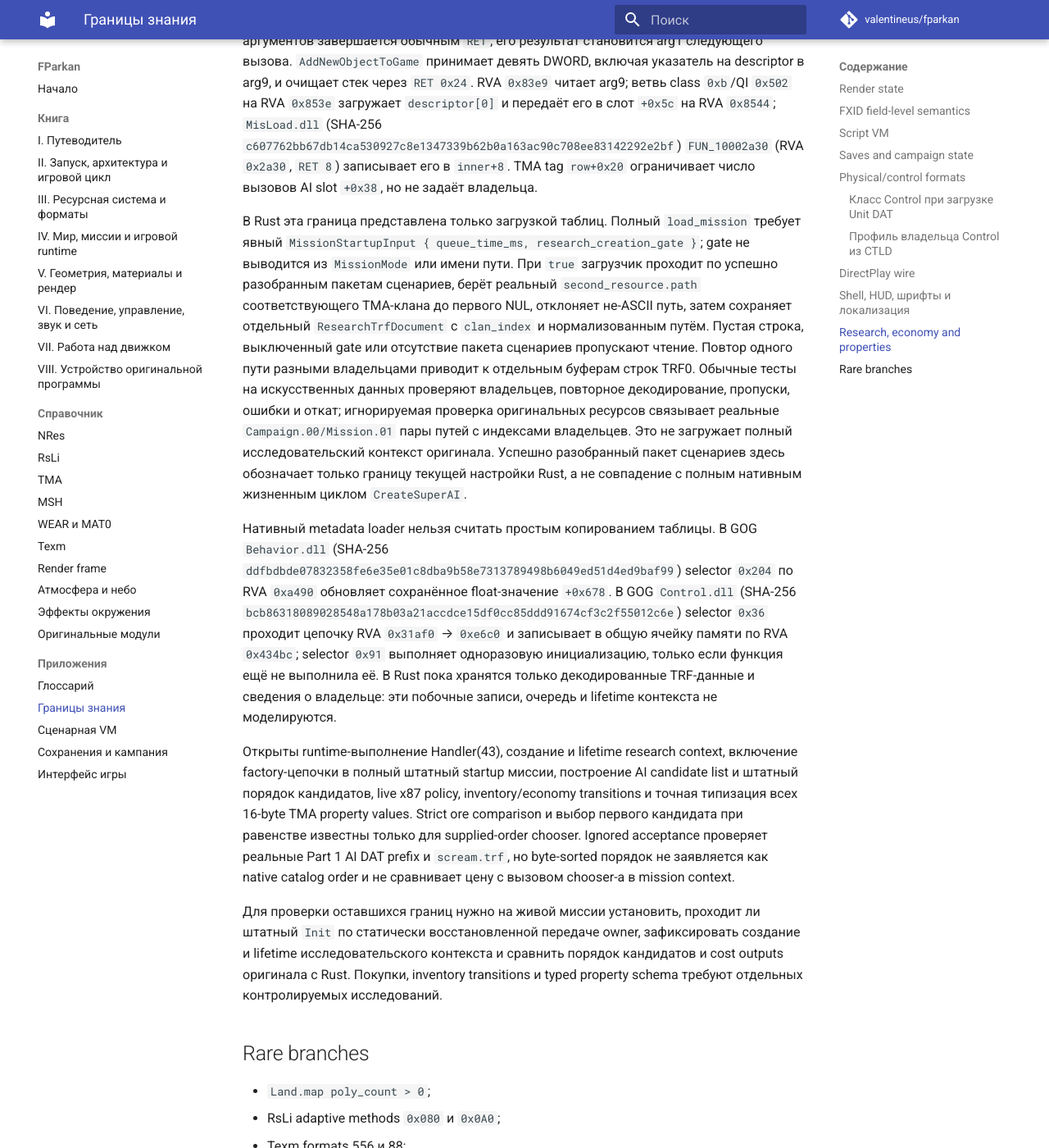
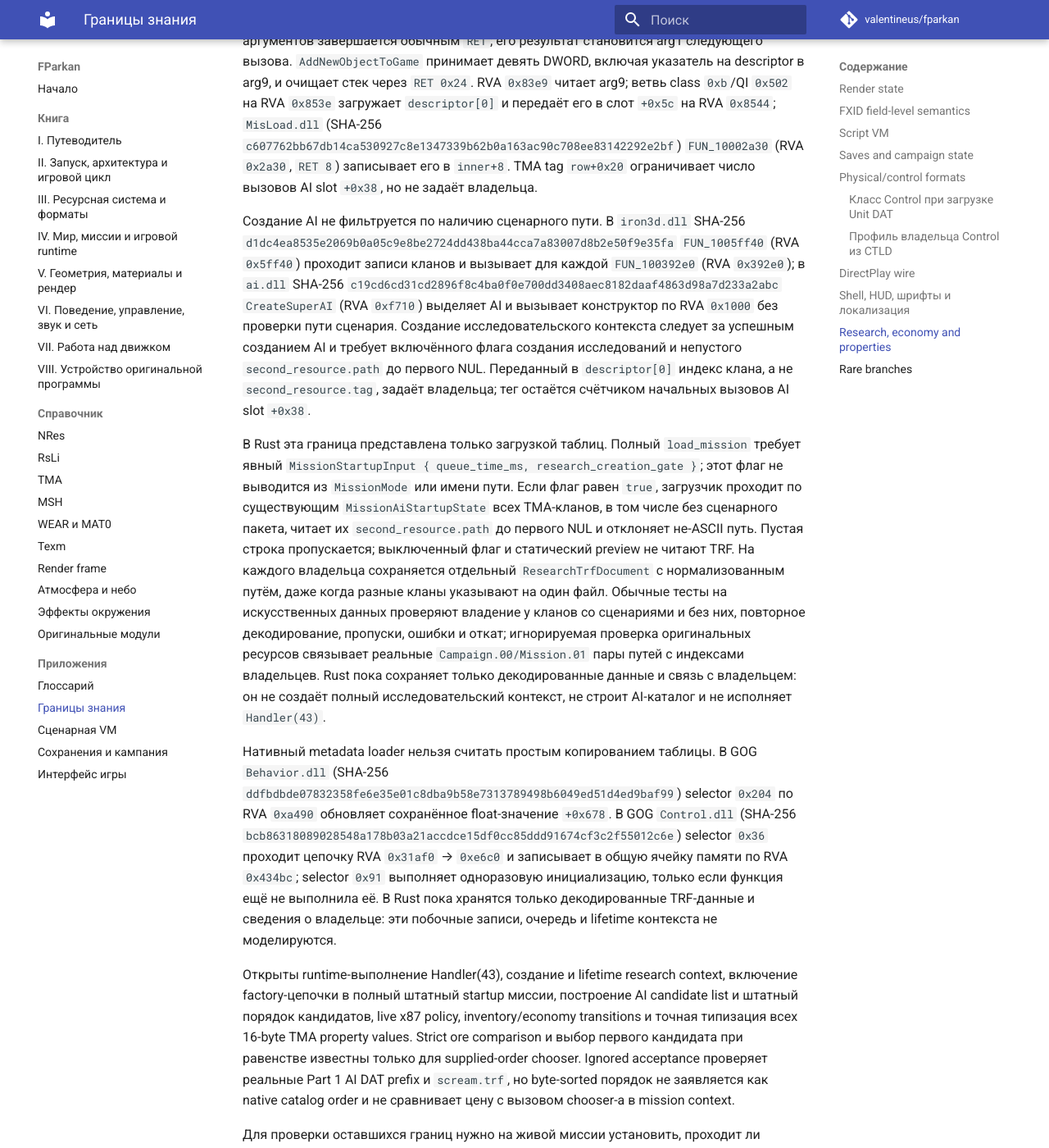
Before and after one commit to valentineus/fparkan, an MkDocs documentation site: the page built from docs/appendices/knowledge-boundaries.md, in a window 1280 px wide and 1400 px high, scrolled down 20536 px. Shown: the whole window at 82% size. Built offline with MkDocs 1.6.1 and Material for MkDocs 9.7.7, drawn with Linux system fonts in a browser that asks for light colours; comment, search, counter and statistics services are not loaded.

Commit message:
fix(runtime): load research tables for every AI owner

```diff
--- a/docs/appendices/knowledge-boundaries.md
+++ b/docs/appendices/knowledge-boundaries.md
@@ -905,22 +905,34 @@ arg1 следующего вызова. `AddNewObjectToGame` принимает
 `FUN_10002a30` (RVA `0x2a30`, `RET 8`) записывает его в `inner+8`. TMA tag
 `row+0x20` ограничивает число вызовов AI slot `+0x38`, но не задаёт владельца.
 
+Создание AI не фильтруется по наличию сценарного пути. В `iron3d.dll` SHA-256
+`d1dc4ea8535e2069b0a05c9e8be2724dd438ba44cca7a83007d8b2e50f9e35fa`
+`FUN_1005ff40` (RVA `0x5ff40`) проходит записи кланов и вызывает для каждой
+`FUN_100392e0` (RVA `0x392e0`); в `ai.dll` SHA-256
+`c19cd6cd31cd2896f8c4ba0f0e700dd3408aec8182daaf4863d98a7d233a2abc`
+`CreateSuperAI` (RVA `0xf710`) выделяет AI и вызывает конструктор по RVA
+`0x1000` без проверки пути сценария. Создание исследовательского контекста
+следует за успешным созданием AI и требует включённого флага создания
+исследований и непустого `second_resource.path` до первого NUL. Переданный в
+`descriptor[0]` индекс клана, а не `second_resource.tag`, задаёт владельца;
+тег остаётся счётчиком начальных вызовов AI slot `+0x38`.
+
 В Rust эта граница представлена только загрузкой таблиц. Полный
 `load_mission` требует явный `MissionStartupInput { queue_time_ms,
-research_creation_gate }`; gate не выводится из `MissionMode` или имени пути.
-При `true` загрузчик проходит по успешно разобранным пакетам сценариев, берёт
-реальный `second_resource.path` соответствующего TMA-клана до первого NUL,
-отклоняет не-ASCII путь, затем сохраняет отдельный `ResearchTrfDocument` с
-`clan_index` и нормализованным путём. Пустая строка, выключенный gate или
-отсутствие пакета сценариев пропускают чтение. Повтор одного пути разными
-владельцами приводит к отдельным буферам строк TRF0. Обычные тесты на
-искусственных данных проверяют владельцев, повторное декодирование, пропуски,
-ошибки и откат; игнорируемая проверка оригинальных ресурсов связывает реальные
-`Campaign.00/Mission.01` пары путей с индексами владельцев. Это не загружает
-полный исследовательский контекст оригинала.
-Успешно разобранный пакет сценариев здесь обозначает только границу текущей
-настройки Rust, а не совпадение с полным нативным жизненным циклом
-`CreateSuperAI`.
+research_creation_gate }`; этот флаг не выводится из `MissionMode` или имени
+пути. Если флаг равен `true`, загрузчик проходит по существующим
+`MissionAiStartupState` всех TMA-кланов, в том числе без сценарного пакета,
+читает их `second_resource.path` до первого NUL и отклоняет не-ASCII путь.
+Пустая строка пропускается; выключенный флаг и статический preview не читают
+TRF. На каждого
+владельца сохраняется отдельный `ResearchTrfDocument` с нормализованным путём,
+даже когда разные кланы указывают на один файл. Обычные тесты на искусственных
+данных проверяют владение у кланов со сценариями и без них, повторное
+декодирование, пропуски, ошибки и откат; игнорируемая проверка оригинальных
+ресурсов связывает реальные `Campaign.00/Mission.01` пары путей с индексами владельцев.
+Rust пока сохраняет только декодированные данные и связь с владельцем: он не
+создаёт полный исследовательский контекст, не строит AI-каталог и не исполняет
+`Handler(43)`.
 
 Нативный metadata loader нельзя считать простым копированием таблицы. В GOG
 `Behavior.dll` (SHA-256
```
Also changed, not shown: docs/tomes/06-behavior.md (+20 -11 lines), 1 other file.
